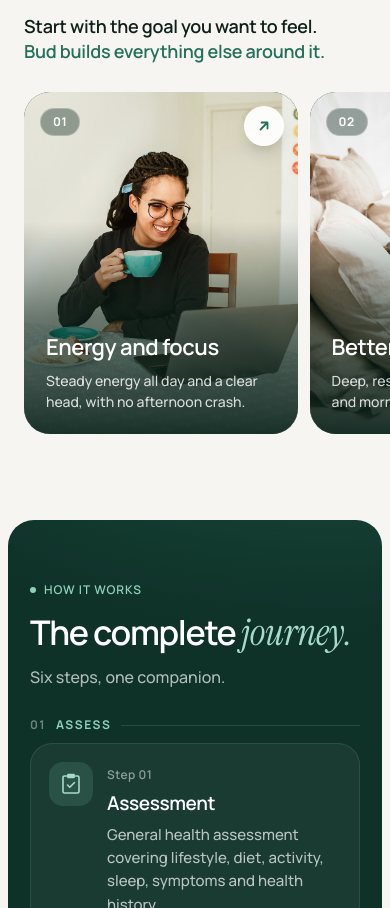
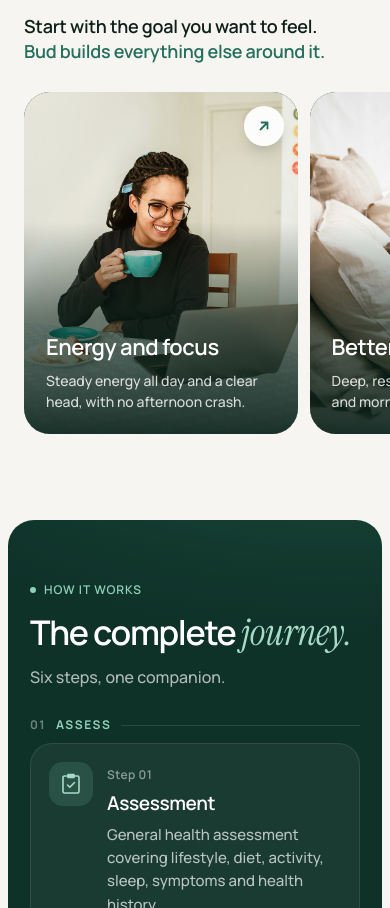
Before and after one commit to shivam-eval/bud-landing, a plain HTML site: page index.html in a window 390 px wide. Shown: the part 995-1903 px from the top of the page. Drawn offline with Linux system fonts and the light colour scheme.

Commit message:
home and assessment: drop the goal card numbers, and fit the assessment's start button on a phone's first screen
- Home: the 01-04 badges come off the four goal cards.
- Assessment: on phones the intro's hills image is hidden and the intro is
  a little tighter, so "Start the assessment" is visible without scrolling
  (checked down to an iPhone SE's visible height). Desktop is unchanged.

Co-Authored-By: Claude Opus 5.5 <noreply@anthropic.com>

```diff
--- a/index.html
+++ b/index.html
@@ -754,19 +754,6 @@
     transition: opacity .5s ease;
   }
   .goal:hover img { transform: scale(1.06); }
-  .goal-num {
-    position: absolute;
-    top: 16px;
-    left: 16px;
-    padding: 7px 12px;
-    border-radius: 100px;
-    background: rgba(9, 34, 27, 0.38);
-    border: 1px solid rgba(255, 255, 255, 0.28);
-    backdrop-filter: blur(10px);
-    -webkit-backdrop-filter: blur(10px);
-    font: 700 12px/1 var(--sans);
-    letter-spacing: 0.04em;
-  }
   .goal-text { position: absolute; left: 22px; right: 22px; bottom: 22px; }
   .goal h3 { margin: 0; font: 600 22px/1.15 var(--sans); letter-spacing: -0.02em; }
   .goal p { margin: 10px 0 0; font: 500 14px/1.5 var(--sans); color: rgba(255, 255, 255, 0.82); }
@@ -1573,7 +1560,6 @@
       <div class="goal-grid">
         <a class="goal reveal" style="--d:0" href="/assessment?goal=energy" aria-label="Energy and focus: start the assessment with this goal">
           <img src="/img/goal-energy.jpg" alt="A woman with a cup of tea at her laptop on a bright morning" width="900" height="1125" loading="lazy">
-          <span class="goal-num">01</span>
           <span class="goal-go" aria-hidden="true"><svg viewBox="0 0 16 16" fill="none"><path d="M4.5 11.5l7-7M5.5 4.5h6v6" stroke="currentColor" stroke-width="1.8" stroke-linecap="round" stroke-linejoin="round"/></svg></span>
           <div class="goal-text">
             <h3>Energy and focus</h3>
@@ -1582,7 +1568,6 @@
         </a>
         <a class="goal reveal" style="--d:1" href="/assessment?goal=sleep" aria-label="Better sleep: start the assessment with this goal">
           <img src="/img/goal-sleep.jpg" alt="A woman sleeping peacefully on white pillows" width="900" height="1125" loading="lazy">
-          <span class="goal-num">02</span>
           <span class="goal-go" aria-hidden="true"><svg viewBox="0 0 16 16" fill="none"><path d="M4.5 11.5l7-7M5.5 4.5h6v6" stroke="currentColor" stroke-width="1.8" stroke-linecap="round" stroke-linejoin="round"/></svg></span>
           <div class="goal-text">
             <h3>Better sleep</h3>
@@ -1591,7 +1576,6 @@
         </a>
         <a class="goal reveal" style="--d:2" href="/assessment?goal=strength" aria-label="Strength and recovery: start the assessment with this goal">
           <img src="/img/goal-strength.jpg" alt="A man training with dumbbells in a gym" width="900" height="1125" loading="lazy">
-          <span class="goal-num">03</span>
           <span class="goal-go" aria-hidden="true"><svg viewBox="0 0 16 16" fill="none"><path d="M4.5 11.5l7-7M5.5 4.5h6v6" stroke="currentColor" stroke-width="1.8" stroke-linecap="round" stroke-linejoin="round"/></svg></span>
           <div class="goal-text">
             <h3>Strength and recovery</h3>
@@ -1600,7 +1584,6 @@
         </a>
         <a class="goal reveal" style="--d:3" href="/assessment?goal=weight" aria-label="Weight and metabolic health: start the assessment with this goal">
           <img src="/img/goal-weight.jpg" alt="A woman out for a walk on a sunlit tree-lined path" width="900" height="1125" loading="lazy">
-          <span class="goal-num">04</span>
           <span class="goal-go" aria-hidden="true"><svg viewBox="0 0 16 16" fill="none"><path d="M4.5 11.5l7-7M5.5 4.5h6v6" stroke="currentColor" stroke-width="1.8" stroke-linecap="round" stroke-linejoin="round"/></svg></span>
           <div class="goal-text">
             <h3>Weight and metabolic health</h3>
```
Also changed, not shown: assessment.html (+7 -1 lines).
